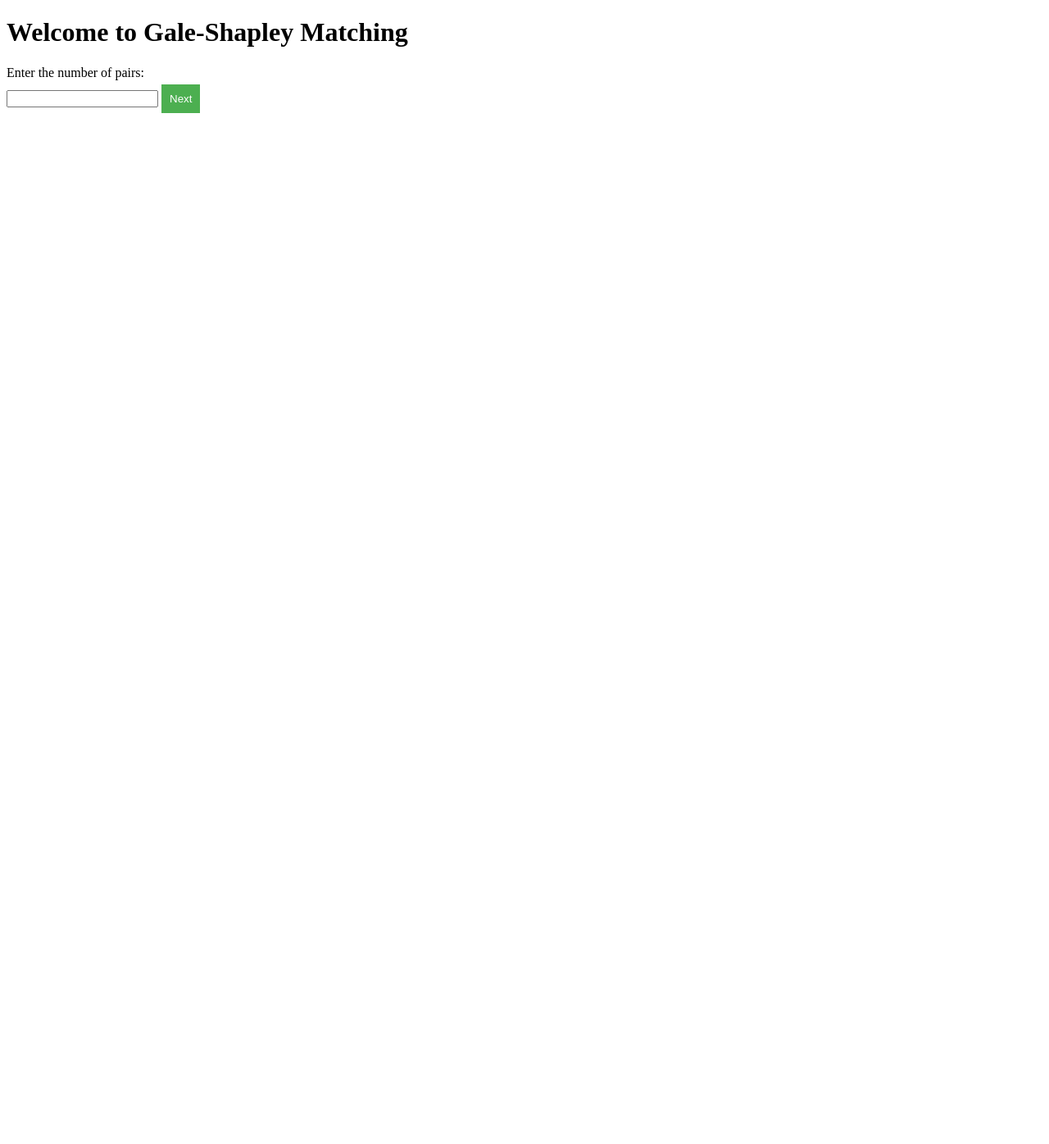
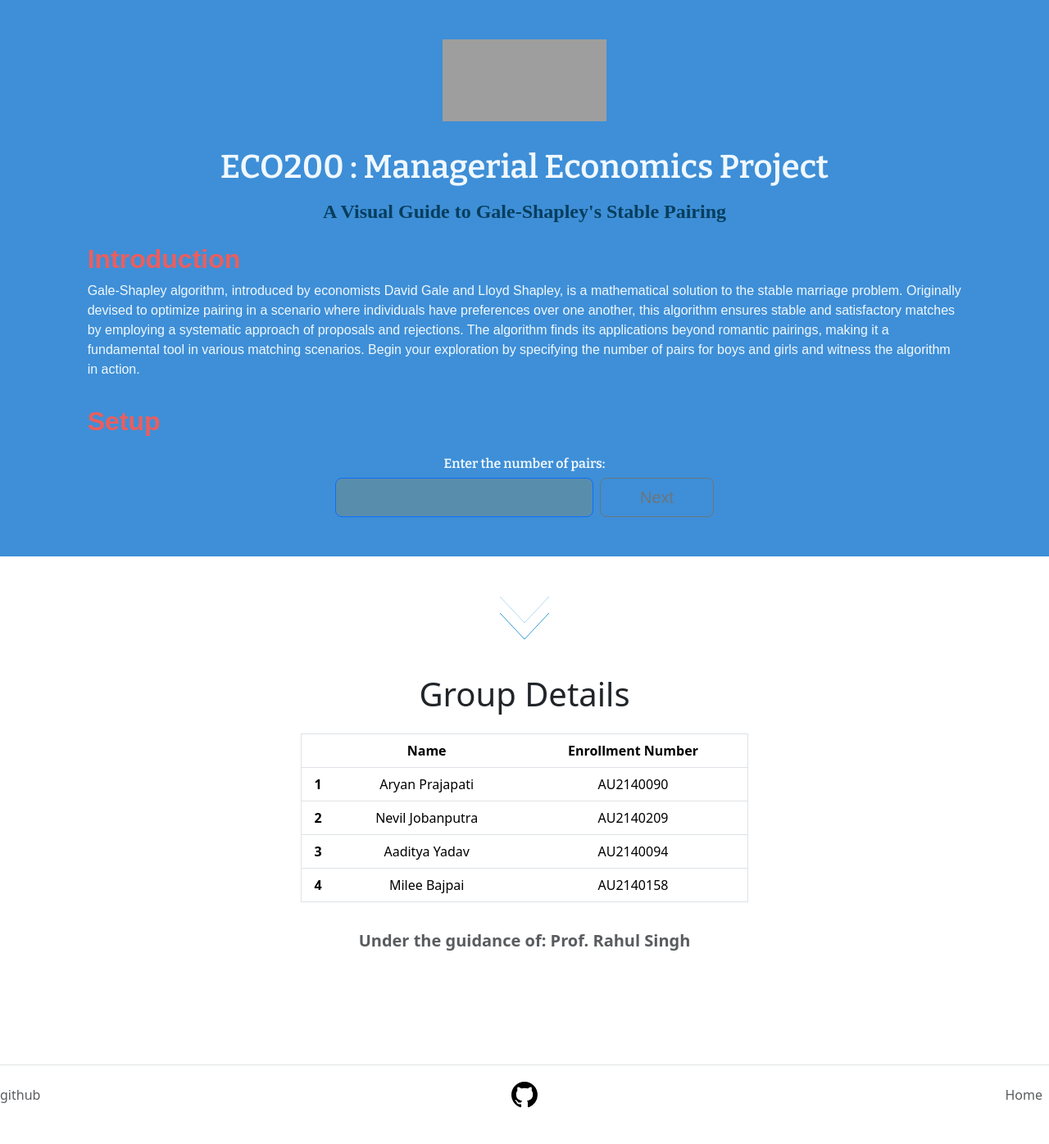
Before and after one commit to 00LAVA00/gale-shapley, a Flask app: page / in a window 1280 px wide. Shown: the whole page at 82% size. Before the commit the page ends 138 px from the top, so only its background shows below. Run offline with Flask 3, Linux system fonts and the light colour scheme; grey boxes are pictures that could not be loaded.

Commit message:
Update index.html

```diff
--- a/templates/index.html
+++ b/templates/index.html
@@ -4,14 +4,94 @@
     <meta charset="UTF-8">
     <meta name="viewport" content="width=device-width, initial-scale=1.0">
     <title>Gale-Shapley Matching</title>
+    <link rel="preconnect" href="https://fonts.googleapis.com">
+    <link rel="preconnect" href="https://fonts.gstatic.com" crossorigin>
+    <link href="https://fonts.googleapis.com/css2?family=Bitter:wght@600&family=Raleway:wght@100&display=swap" rel="stylesheet">
     <link rel="stylesheet" type="text/css" href="{{ url_for('static', filename='styles.css') }}">
+    <link href="https://cdn.jsdelivr.net/npm/bootstrap@5.3.2/dist/css/bootstrap.min.css" rel="stylesheet" integrity="sha384-T3c6CoIi6uLrA9TneNEoa7RxnatzjcDSCmG1MXxSR1GAsXEV/Dwwykc2MPK8M2HN" crossorigin="anonymous">
+    <link rel="stylesheet" href="../static/styles.css">
 </head>
 <body>
-    <h1>Welcome to Gale-Shapley Matching</h1>
-    <form action="/setup" method="post">
-        <label for="num_pairs">Enter the number of pairs:</label>
-        <input type="number" name="num_pairs" required>
-        <button type="submit">Next</button>
-    </form>
+
+    <div class="mainblock">
+    <div class=" py-5  text-center">
+        <img src="../images/Screenshot 2023-12-09 at 5.05.13 PM-modified.png" class="d-block mx-auto mb-4" alt="logo" width="200" height="100";>
+        <h2 class="display-6 font  px-4 py-2">ECO200 : Managerial Economics Project</h2>
+        <h4 class="font1 fw-bold">A Visual Guide to Gale-Shapley's Stable Pairing</h4>
+        <div class="col-lg-10 mx-auto">
+          <h3 class="text-start pt-3 font3 fs-2 fw-bold">Introduction</h3>
+          <p class="text-start font2">Gale-Shapley algorithm, introduced by economists David Gale and Lloyd Shapley, is a mathematical solution to the stable marriage problem. Originally devised to optimize pairing in a scenario where individuals have preferences over one another, this algorithm ensures stable and satisfactory matches by employing a systematic approach of proposals and rejections. The algorithm finds its applications beyond romantic pairings, making it a fundamental tool in various matching scenarios. Begin your exploration by specifying the number of pairs for boys and girls and witness the algorithm in action.</p>
+          <h3 class="text-start  font3 fs-2 pt-3 fw-bold">Setup</h3>
+          <form action="/setup" method="post">
+            <label for="num_pairs" class="font pt-0">Enter the number of pairs:</label>
+            <div class="d-grid gap-2 d-sm-flex justify-content-sm-center">
+                <input type="number" name="num_pairs" required class="btn kk btn-primary btn-lg px-4 m-0 pt-0 gap-3">
+                <button type="submit" class="btn btn-outline-secondary btn-lg px-5">Next</button>
+            </div>
+        </form>
+        </div>
+      </div>
+    </div>
+    <svg class="arrows">
+        <path class="a1" d="M0 0 L30 32 L60 0"></path>
+        <path class="a2" d="M0 20 L30 52 L60 20"></path>
+        <path class="a3" d="M0 40 L30 72 L60 40"></path>
+    </svg>
+      <section class="py-5 text-center container">
+    <div class="row py-lg-5">
+      <div class="col-lg-6 col-md-8 mx-auto">
+        <h1 class="fw-light pb-3 mt-5">Group Details</h1>
+        <table class="table border ">
+            <thead >
+              <tr>
+                <th scope="col"></th>
+                <th scope="col">Name</th>
+                <th scope="col">Enrollment Number</th>
+              </tr>
+            </thead>
+            <tbody>
+              <tr>
+                <th scope="row">1</th>
+                <td>Aryan Prajapati</td>
+                <td>AU2140090</td>
+              </tr>
+              <tr>
+                <th scope="row">2</th>
+                <td>Nevil Jobanputra</td>
+                <td>AU2140209</td>
+              </tr>
+              <tr>
+                <th scope="row">3</th>
+                <td>Aaditya Yadav</td>
+                <td>AU2140094</td>
+              </tr>
+              <tr>
+                <th scope="row">4</th>
+                <td>Milee Bajpai</td>
+                <td>AU2140158</td>
+              </tr>
+
+            </tbody>
+          </table>
+
+        <p class="lead text-body-secondary pt-3 fw-bold">Under the guidance of: Prof. Rahul Singh</p>
+      </div>
+    </div>
+  </section>
+
+  <footer class="d-flex flex-wrap justify-content-between align-items-center py-3 my-4 border-top">
+    <p class="col-md-4 mb-0 text-body-secondary">  github </p>
+
+    <a href="https://github.com/Nevil844/gale-shapley" class="col-md-4 d-flex align-items-center justify-content-center mb-3 mb-md-0 me-md-auto link-body-emphasis text-decoration-none">
+        <svg xmlns="http://www.w3.org/2000/svg" width="32" height="32" fill="currentColor" class="bi bi-github" viewBox="0 0 16 16">
+            <path d="M8 0C3.58 0 0 3.58 0 8c0 3.54 2.29 6.53 5.47 7.59.4.07.55-.17.55-.38 0-.19-.01-.82-.01-1.49-2.01.37-2.53-.49-2.69-.94-.09-.23-.48-.94-.82-1.13-.28-.15-.68-.52-.01-.53.63-.01 1.08.58 1.23.82.72 1.21 1.87.87 2.33.66.07-.52.28-.87.51-1.07-1.78-.2-3.64-.89-3.64-3.95 0-.87.31-1.59.82-2.15-.08-.2-.36-1.02.08-2.12 0 0 .67-.21 2.2.82.64-.18 1.32-.27 2-.27.68 0 1.36.09 2 .27 1.53-1.04 2.2-.82 2.2-.82.44 1.1.16 1.92.08 2.12.51.56.82 1.27.82 2.15 0 3.07-1.87 3.75-3.65 3.95.29.25.54.73.54 1.48 0 1.07-.01 1.93-.01 2.2 0 .21.15.46.55.38A8.012 8.012 0 0 0 16 8c0-4.42-3.58-8-8-8"/></svg>
+
+    </a>
+
+    <ul class="nav col-md-4 justify-content-end">
+      <li class="nav-item"><a href="../templates/index.html" class="nav-link px-2 text-body-secondary">Home</a></li>
+    </ul>
+  </footer>
+
 </body>
 </html>
```
